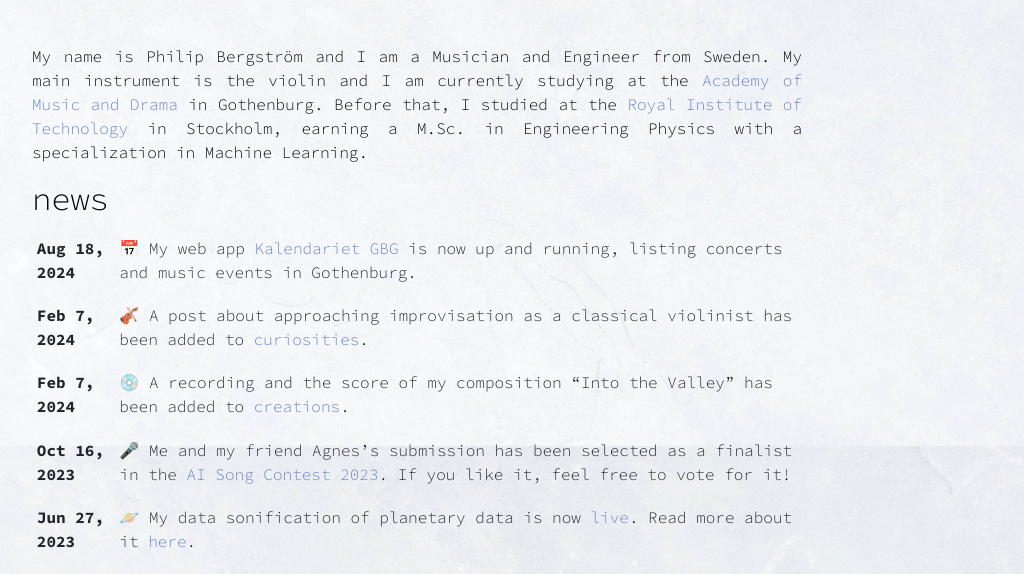
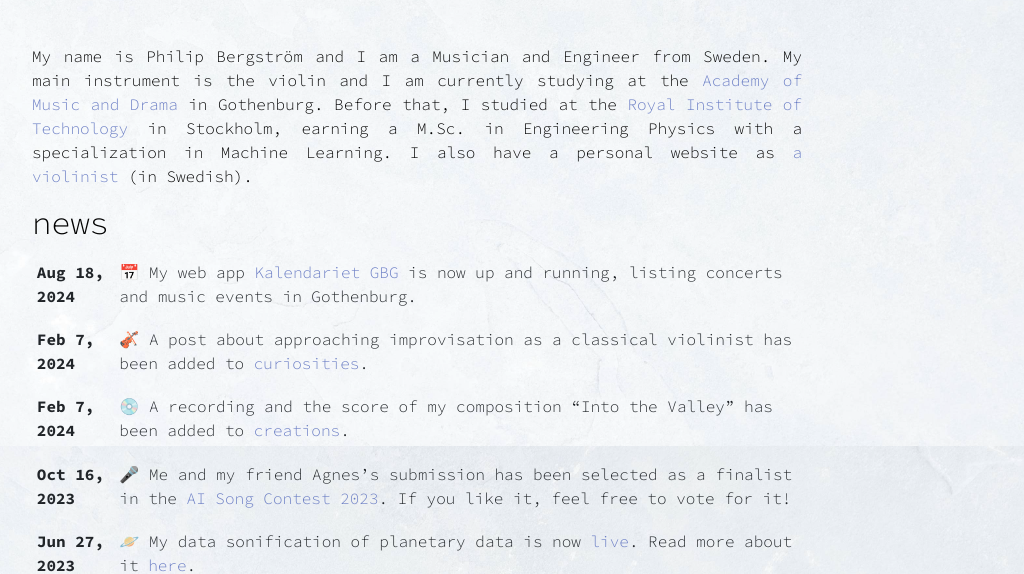
Before and after one commit to phber/phber.github.io, a Jekyll site: the page built from _pages/about.md, in a window 1280 px wide and 900 px high, scrolled down 312 px, cut to the strip 142-716 px from the top of the window. Shown: the whole strip, without its empty margins (223-1247 px from the left). Built offline with Jekyll 4.4.1, drawn with Linux system fonts in a browser that asks for light colours; comment, search, counter and statistics services are not loaded; a style sheet for code colours, icons or effects is not loaded.

Commit message:
Add personal website.

```diff
--- a/_pages/about.md
+++ b/_pages/about.md
@@ -15,4 +15,4 @@ latest_posts: false  # includes a list of the newest posts
 selected_papers: false # includes a list of papers marked as "selected={true}"
 social: false  # includes social icons at the bottom of the page
 ---
-My name is Philip Bergström and I am a Musician and Engineer from Sweden. My main instrument is the violin and I am currently studying at the [Academy of Music and Drama](https://www.gu.se/en/music-drama) in Gothenburg. Before that, I studied at the [Royal Institute of Technology](https://www.kth.se/en) in Stockholm, earning a M.Sc. in Engineering Physics with a specialization in Machine Learning.
+My name is Philip Bergström and I am a Musician and Engineer from Sweden. My main instrument is the violin and I am currently studying at the [Academy of Music and Drama](https://www.gu.se/en/music-drama) in Gothenburg. Before that, I studied at the [Royal Institute of Technology](https://www.kth.se/en) in Stockholm, earning a M.Sc. in Engineering Physics with a specialization in Machine Learning. I also have a personal website as [a violinist](https://www.philipviolin.se) (in Swedish).
```
